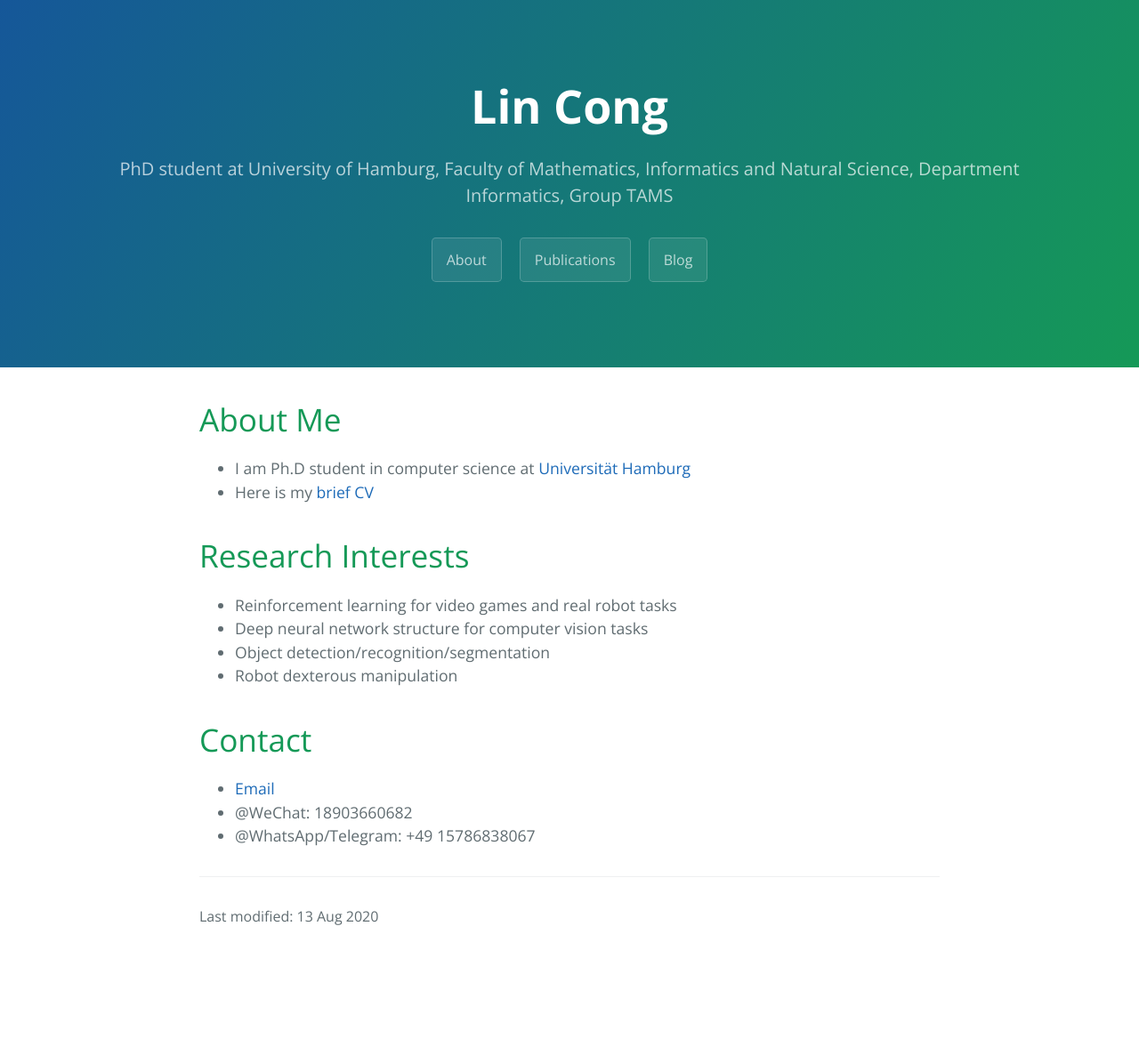
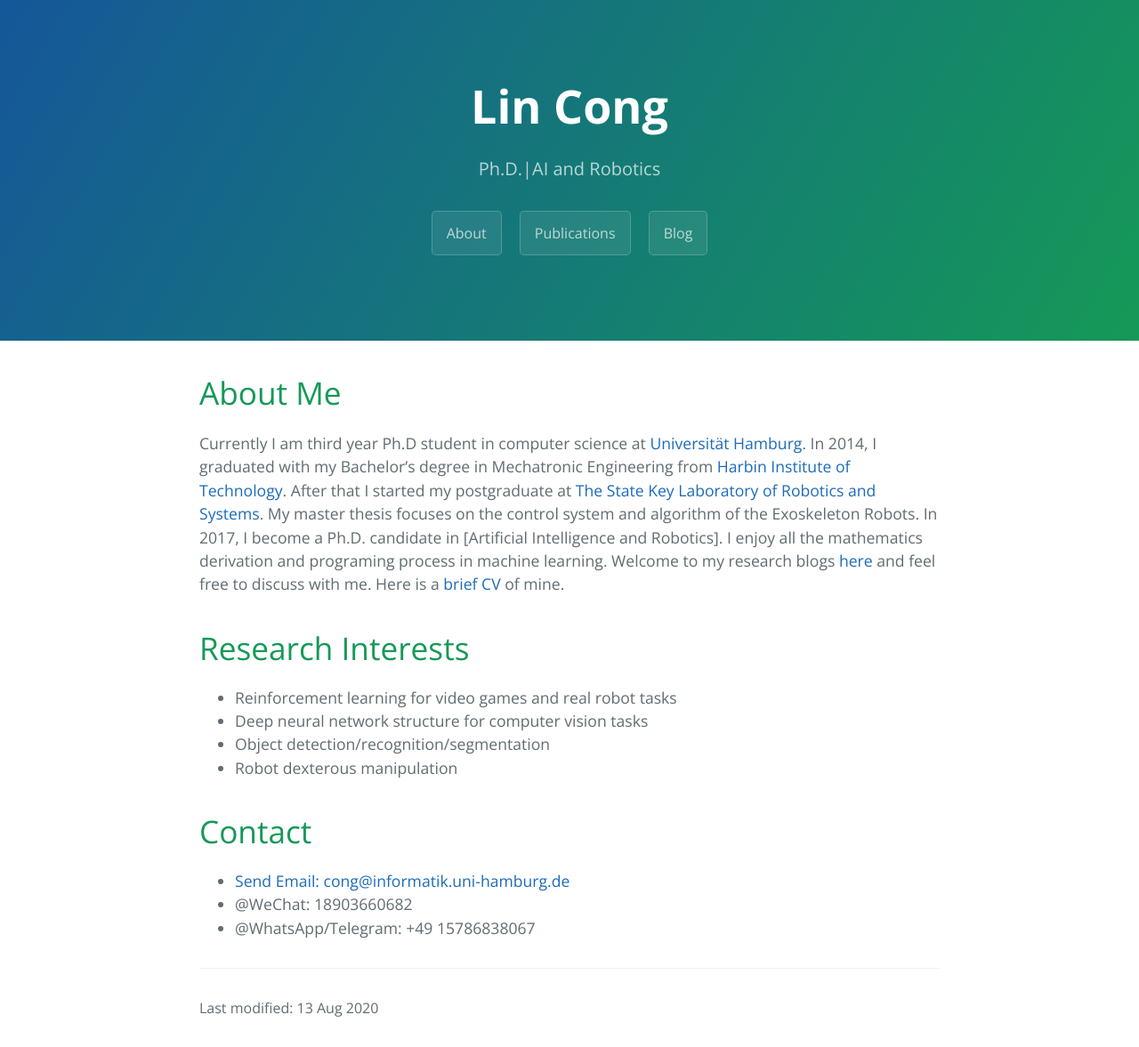
Before and after one commit to Smilels/Smilels.github.io, a Jekyll site: the page built from index.md, in a window 1280 px wide. Shown: the whole page at 89% size. Built offline with Jekyll 4.4.1, drawn with Linux system fonts in a browser that asks for light colours; before the commit the page ends 1074 px from its top, so only the background shows below that.

Commit message:
first blog

```diff
--- a/_config.yml
+++ b/_config.yml
@@ -1,5 +1,5 @@
 title:             Lin Cong
-tagline:           PhD student at University of Hamburg, Faculty of Mathematics, Informatics and Natural Science, Department Informatics, Group TAMS
+tagline:           Ph.D.|AI and Robotics
 show_downloads:    false
 baseurl:           ""
 locale:            "en"
--- a/index.md
+++ b/index.md
@@ -3,8 +3,7 @@
 title: About
 ---
 # About Me
-- I am Ph.D student in computer science at [Universität Hamburg](https://tams.informatik.uni-hamburg.de/people/cong/)
-- Here is my [brief CV](data/LinCong_CV.pdf)
+Currently I am third year Ph.D student in computer science at [Universität Hamburg](https://tams.informatik.uni-hamburg.de/people/cong/). In 2014, I graduated with my Bachelor's degree in Mechatronic Engineering from [Harbin Institute of Technology](http://en.hit.edu.cn/). After that I started my postgraduate at [The State Key Laboratory of Robotics and Systems](http://en.hit.edu.cn/post/detail/3602). My master thesis focuses on the control system and algorithm of the Exoskeleton Robots. In 2017, I become a Ph.D. candidate in [Artificial Intelligence and Robotics]. I enjoy all the mathematics derivation and programing process in machine learning. Welcome to my research blogs [here](blog) and feel free to discuss with me. Here is a [brief CV](data/LinCong_CV.pdf) of mine.
 
 # Research Interests
 - Reinforcement learning for video games and real robot tasks
@@ -14,7 +13,7 @@
 
 # Contact
 <ul class="contacts">
-        <li><a href="cong@informatik.uni-hamburg.der">Email</a></li>
+        <li><a href="cong@informatik.uni-hamburg.der">Send Email: cong@informatik.uni-hamburg.de</a></li>
 				<li>@WeChat: 18903660682</li>
         <li>@WhatsApp/Telegram: +49 15786838067</li>
 </ul>
```
